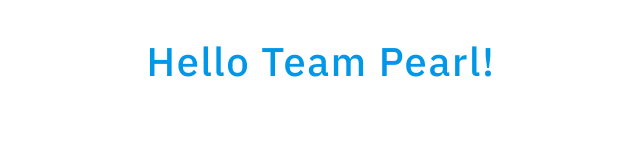
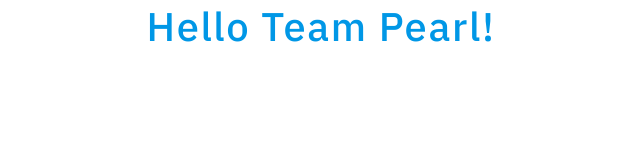
Before and after one commit to ptri-pearl-2020/learn-space, a React app: page / in a window 1280 px wide. Shown: the whole page, without its empty margins (319-959 px from the left). Built offline with nearby package versions, Linux system fonts and the light colour scheme.

```diff
--- a/client/stylesheets/index.scss
+++ b/client/stylesheets/index.scss
@@ -1,4 +1,11 @@
 @import url('https://fonts.googleapis.com/css2?family=IBM+Plex+Sans:wght@400;500;600&display=swap');
+
+// Box-sizing for consistent margins and padding
+* {
+  box-sizing: border-box;
+  margin: 0;
+  padding: 0;
+}
 
 body {
   font-size: 16px;
```
